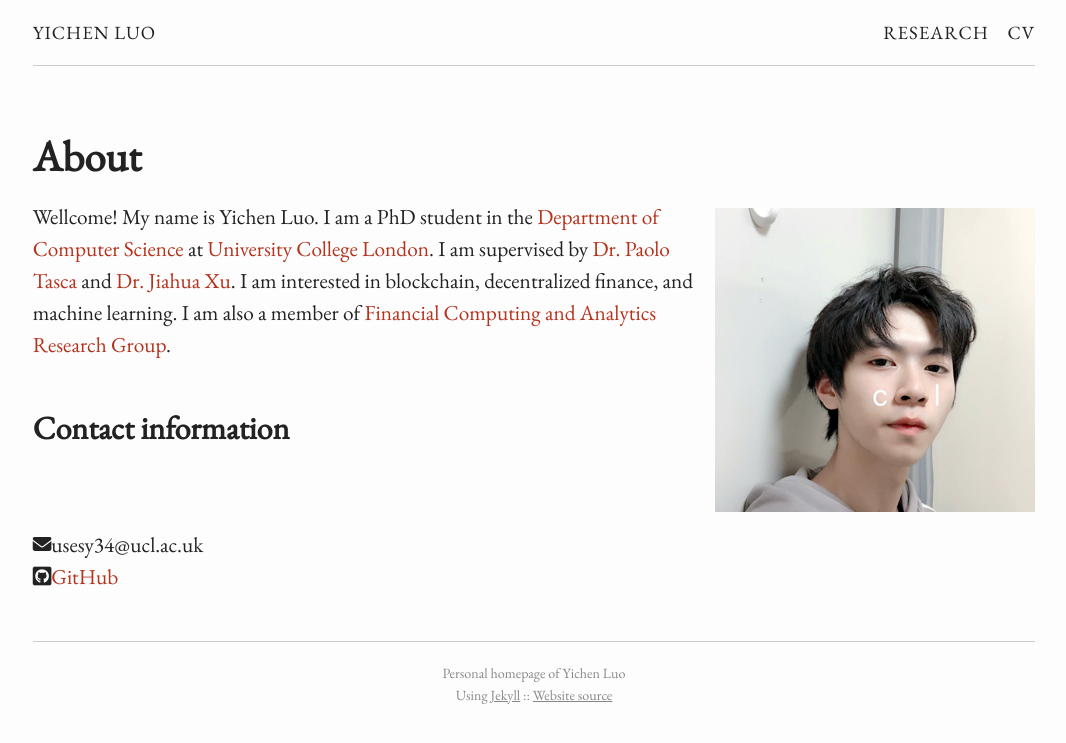
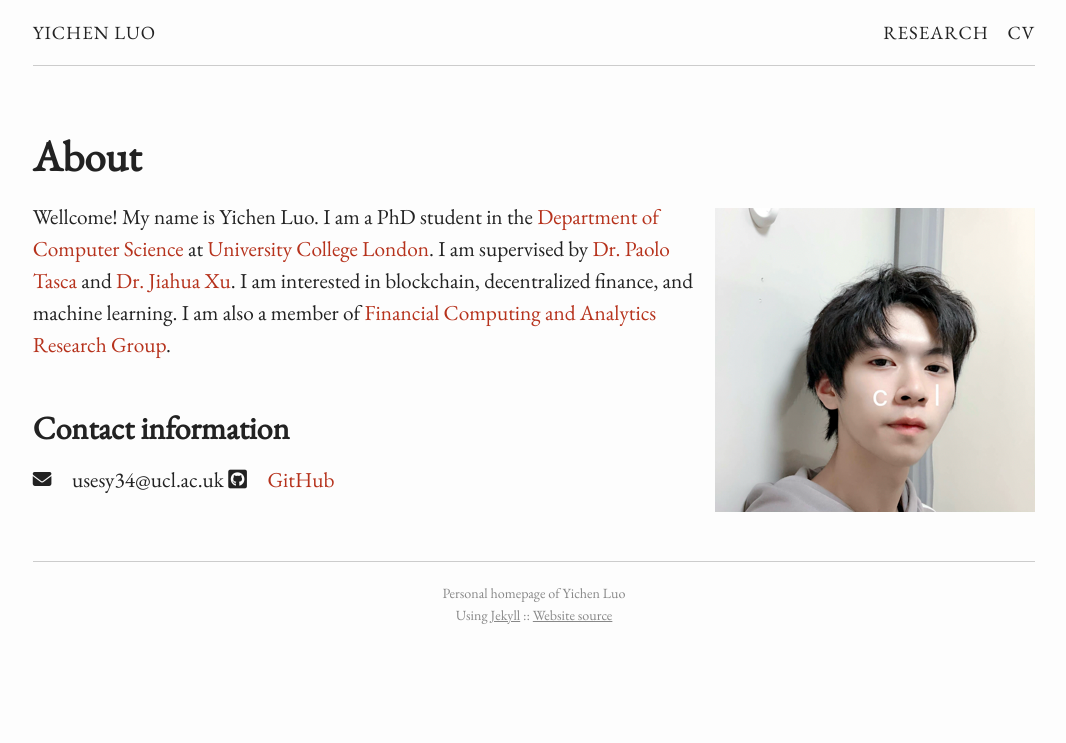
Before and after one commit to lyc0603/lyc0603.github.io, a Jekyll site: the page built from index.md, in a window 1280 px wide. Shown: the top 743 px of the page, without its empty margins (106-1172 px from the left). Built offline with Jekyll 4.4.1, drawn with Linux system fonts in a browser that asks for light colours.

Commit message:
polish contact

```diff
--- a/_sass/_page.scss
+++ b/_sass/_page.scss
@@ -54,8 +54,20 @@
     display: block;
 }
 
-dl.inline {
-    width: 100%;
-    display: grid;
-    grid-template-columns: max-content auto;
+// dl.inline {
+//     width: 100%;
+//     display: grid;
+//     grid-template-columns: max-content auto;
+// }
+
+.inline dt {
+    display: inline-block; /* 将dt元素变成行内块元素 */
+    vertical-align: middle; /* 将dt元素垂直居中对齐 */
+    width: 30px; /* 设置dt元素的固定宽度 */
 }
+
+.inline dd {
+    display: inline-block; /* 将dd元素变成行内块元素 */
+    margin-left: 5px; /* 设置dd元素的左侧间距 */
+    vertical-align: middle; /* 将dd元素垂直居中对齐 */
+}
--- a/index.md
+++ b/index.md
@@ -11,10 +11,10 @@ Wellcome! My name is Yichen Luo. I am a PhD student in the [Department of Comput
 <h2>Contact information</h2>
  <dl class="inline">
     <dt><i class="fa-solid fa-envelope fa-sm"></i></dt>
-    <dd>{{ site.author.email }}</dd>
+    <dd> {{ site.author.email }}</dd>
 
     <dt><i class="fa-brands fa-square-github"></i></dt>
-    <dd><a href="https://github.com/{{ site.author.github_username }}">GitHub</a></dd>
+    <dd><a href="https://github.com/{{ site.author.github_username }}"> GitHub</a></dd>
 
   </dl>
 
```
